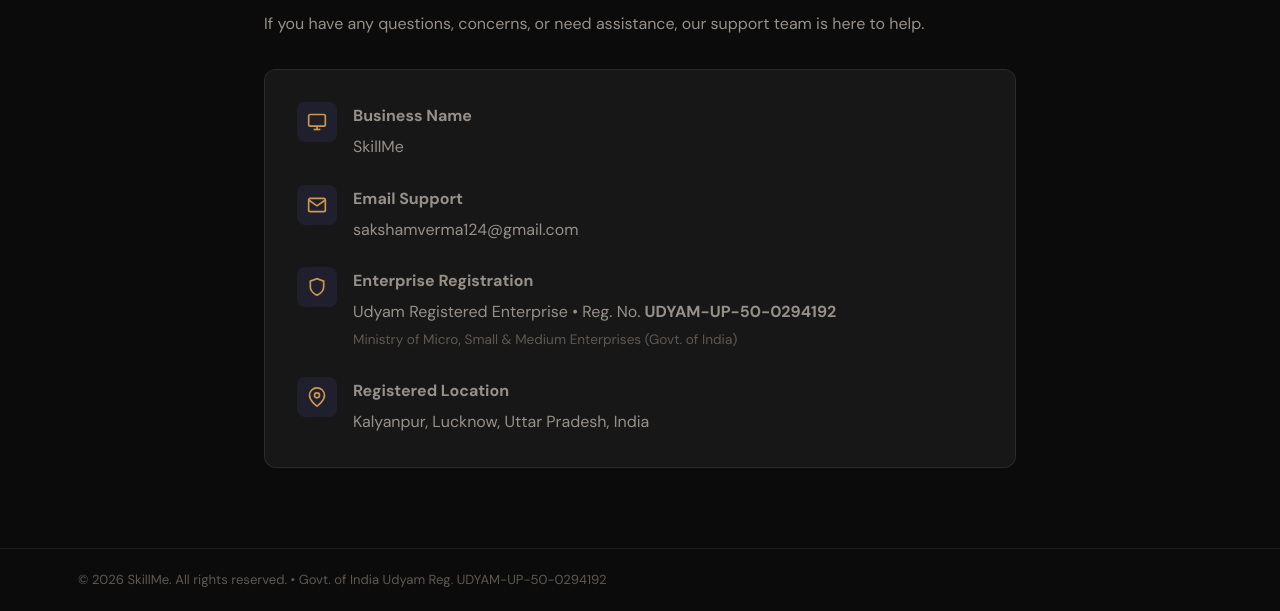
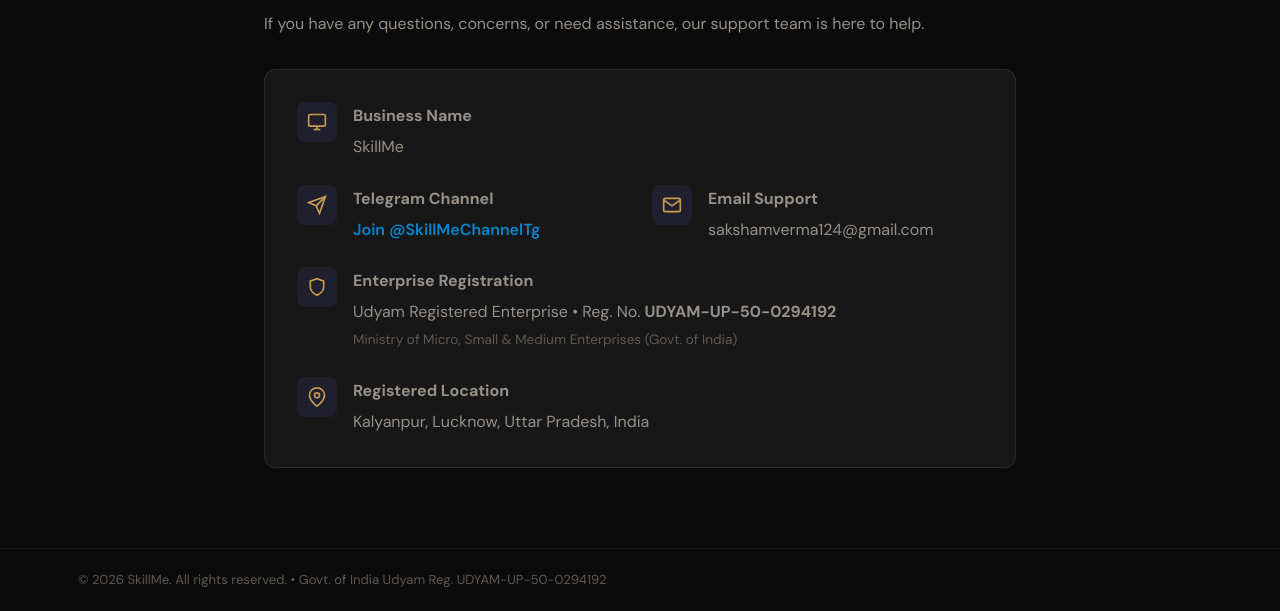
Before and after one commit to sakshamvermaa124-dotcom/skill-me, a website: page contact.html in a window 1280 px wide. Shown: the part 222-833 px from the top of the page. Drawn offline with Linux system fonts and the light colour scheme.

Commit message:
UI: Align Telegram and Email side-by-side in contact layout

```diff
--- a/contact.html
+++ b/contact.html
@@ -163,13 +163,25 @@
         </div>
       </div>
 
-      <div class="contact-item">
-        <div class="contact-icon">
-          <svg width="20" height="20" viewBox="0 0 24 24" fill="none" stroke="currentColor" stroke-width="2"><path d="M4 4h16c1.1 0 2 .9 2 2v12c0 1.1-.9 2-2 2H4c-1.1 0-2-.9-2-2V6c0-1.1.9-2 2-2z"/><polyline points="22,6 12,13 2,6"/></svg>
+      <div style="display: grid; grid-template-columns: repeat(auto-fit, minmax(280px, 1fr)); gap: 24px; margin-bottom: 24px;">
+        <div class="contact-item" style="margin-bottom: 0;">
+          <div class="contact-icon">
+            <svg width="20" height="20" viewBox="0 0 24 24" fill="none" stroke="currentColor" stroke-width="2"><line x1="22" y1="2" x2="11" y2="13"/><polygon points="22 2 15 22 11 13 2 9 22 2"/></svg>
+          </div>
+          <div>
+            <span class="contact-label">Telegram Channel</span>
+            <span class="contact-value"><a href="https://t.me/SkillMeChannelTg" target="_blank" style="color: #0088cc; text-decoration: none; font-weight: 600;">Join @SkillMeChannelTg</a></span>
+          </div>
         </div>
-        <div>
-          <span class="contact-label">Email Support</span>
-          <span class="contact-value"><a href="mailto:sakshamverma124@gmail.com" style="color: var(--accent-blue); text-decoration: none;">sakshamverma124@gmail.com</a></span>
+
+        <div class="contact-item" style="margin-bottom: 0;">
+          <div class="contact-icon">
+            <svg width="20" height="20" viewBox="0 0 24 24" fill="none" stroke="currentColor" stroke-width="2"><path d="M4 4h16c1.1 0 2 .9 2 2v12c0 1.1-.9 2-2 2H4c-1.1 0-2-.9-2-2V6c0-1.1.9-2 2-2z"/><polyline points="22,6 12,13 2,6"/></svg>
+          </div>
+          <div>
+            <span class="contact-label">Email Support</span>
+            <span class="contact-value"><a href="mailto:sakshamverma124@gmail.com" style="color: var(--accent-blue); text-decoration: none;">sakshamverma124@gmail.com</a></span>
+          </div>
         </div>
       </div>
 
```
